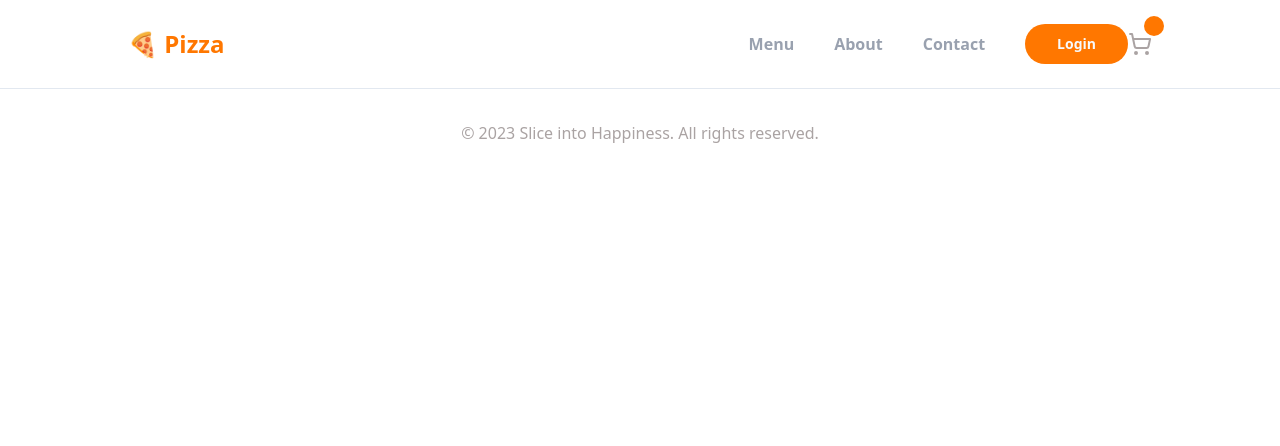
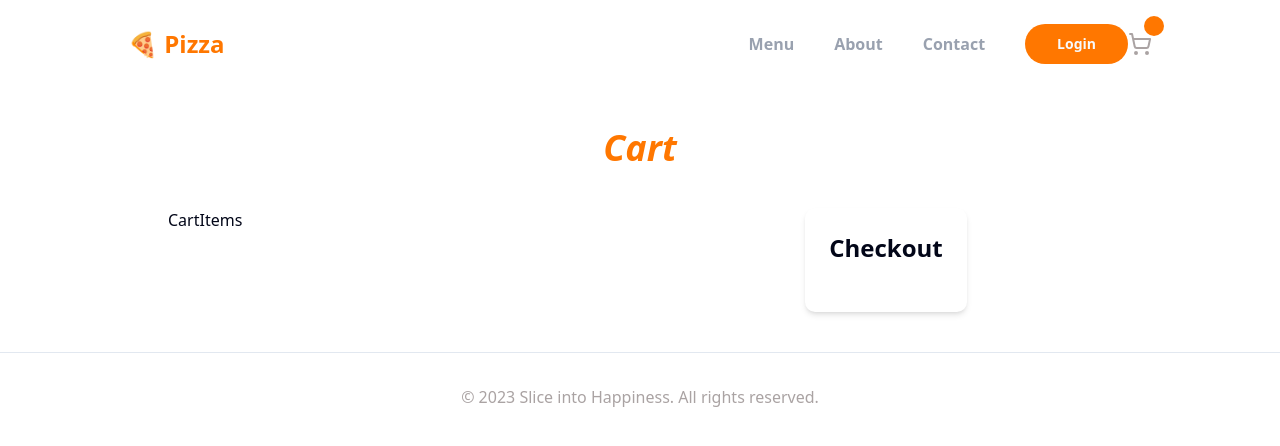
Before and after one commit to amohsen99/food-ordering-app, a Next.js app: page /cart in a window 1280 px wide. Shown: the top 446 px of the page. Built offline with nearby package versions, Linux system fonts and the light colour scheme.

Commit message:
update structure for card page

```diff
--- /dev/null
+++ b/src/app/cart/_components/CartItems.tsx
@@ -0,0 +1,10 @@
+'use client';
+
+
+function CartItems() {
+  return (
+    <div>CartItems</div>
+  );
+}
+
+export default CartItems;
--- /dev/null
+++ b/src/app/cart/_components/CheckoutForm.tsx
@@ -0,0 +1,12 @@
+'use client';
+;
+
+function CheckoutForm() {
+  return (
+    <div className="max-w-md mx-auto p-6 bg-white rounded-lg shadow-md">
+      <h2 className="text-2xl font-bold mb-6 text-center">Checkout</h2>
+      </div>
+  );
+}
+
+export default CheckoutForm;
--- a/src/app/cart/page.tsx
+++ b/src/app/cart/page.tsx
@@ -1,9 +1,21 @@
 import About from '@/components/about';
+import CartItems from './_components/CartItems';
+import CheckoutForm from './_components/CheckoutForm';
 
 function CartPage() {
   return (
     <main>
-
+      <section className='section-gap'>
+        <div className='container'>
+          <h1 className='text-primary text-center font-bold text-4xl italic mb-10'>
+            Cart
+          </h1>
+          <div className='grid grid-cols-1 lg:grid-cols-2 gap-10'>
+            <CartItems />
+            <CheckoutForm />
+          </div>
+        </div>
+      </section>
     </main>
   );
 }
```
